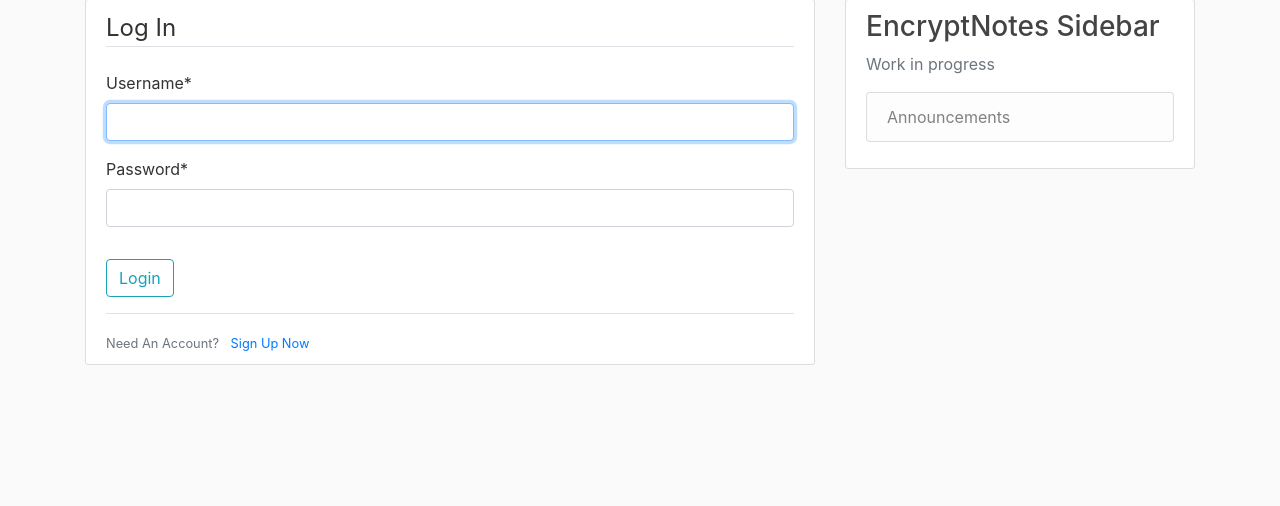
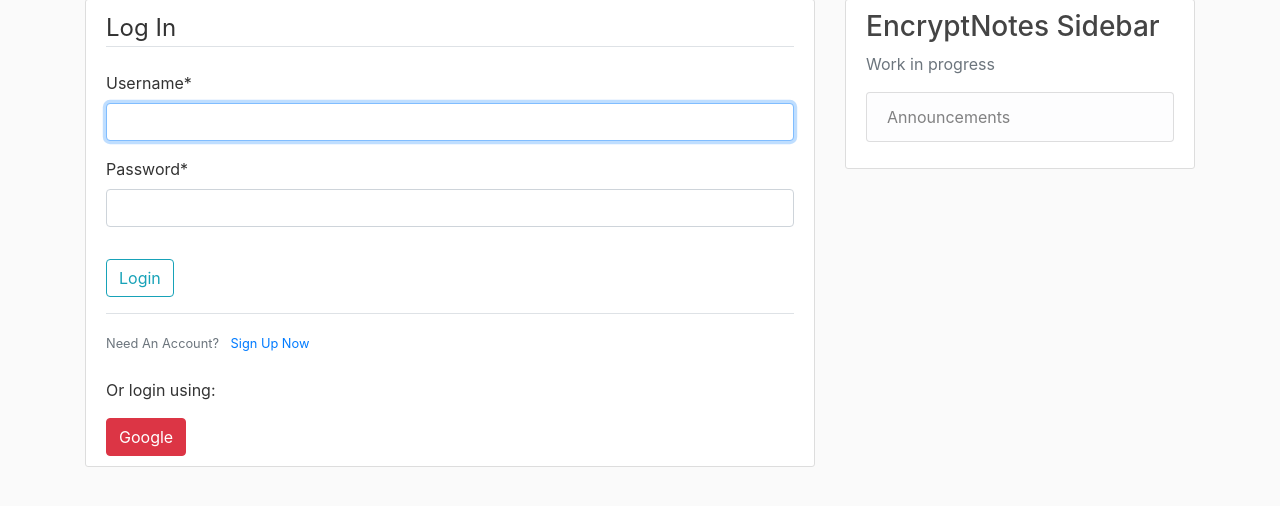
Before and after one commit to Dwaddle26/EncryptNotes, a Django app: page /login/ in a window 1280 px wide. Shown: the part 81-587 px from the top of the page. Run offline with Django 3.2, Linux system fonts and the light colour scheme; some libraries are stand-ins or nearby versions.

Commit message:
add Google login

```diff
--- a/django_project/EncryptNotes/views.py
+++ b/django_project/EncryptNotes/views.py
@@ -46,7 +46,7 @@ def create(request):
 # Decrypts and lists notes for a logged in user
 def list(request):
     user = request.user
-    userProf = user.profile
+    userProf = user.userprofile
     eukey = userProf.encryption_key
     ukey = decrypt_user_key(eukey)
     notes = Note.objects.filter(user=user)
--- a/django_project/django_project/settings.py
+++ b/django_project/django_project/settings.py
@@ -70,6 +70,8 @@ TEMPLATES = [
                 'django.template.context_processors.request',
                 'django.contrib.auth.context_processors.auth',
                 'django.contrib.messages.context_processors.messages',
+                'social_django.context_processors.backends',
+                'social_django.context_processors.login_redirect',
             ],
         },
     },
@@ -97,8 +99,8 @@ AUTHENTICATION_BACKENDS = [
     'django.contrib.auth.backends.ModelBackend',
 ]
 
-SOCIAL_AUTH_GOOGLE_OAUTH2_KEY = '<ADDTHIS>'
-SOCIAL_AUTH_GOOGLE_OAUTH2_SECRET = '<ADDTHIS>'
+SOCIAL_AUTH_GOOGLE_OAUTH2_KEY = '1026769892872-s3jne9fkastif98asvf1in8iseo0uqgf.apps.googleusercontent.com'
+SOCIAL_AUTH_GOOGLE_OAUTH2_SECRET = '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'
 
 
 
--- a/django_project/users/templates/users/login.html
+++ b/django_project/users/templates/users/login.html
@@ -17,5 +17,9 @@
                 Need An Account? <a class="ml-2" href="{% url 'register' %}">Sign Up Now</a>
             </small>
         </div>
+		<div class="mt-4">
+            <p>Or login using:</p>
+            <a href="{% url 'social:begin' 'google-oauth2' %}" class="btn btn-danger">Google</a>
+		</div>
     </div>
 {% endblock content %}
```
